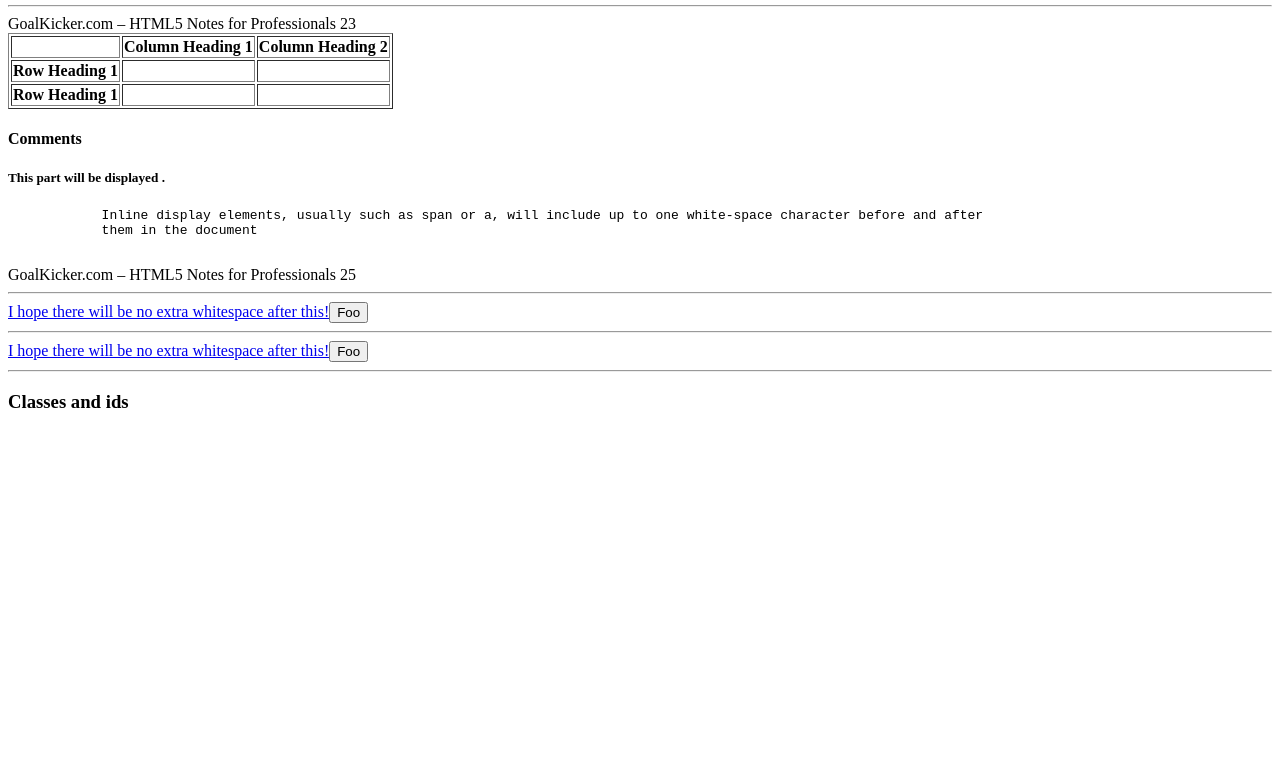
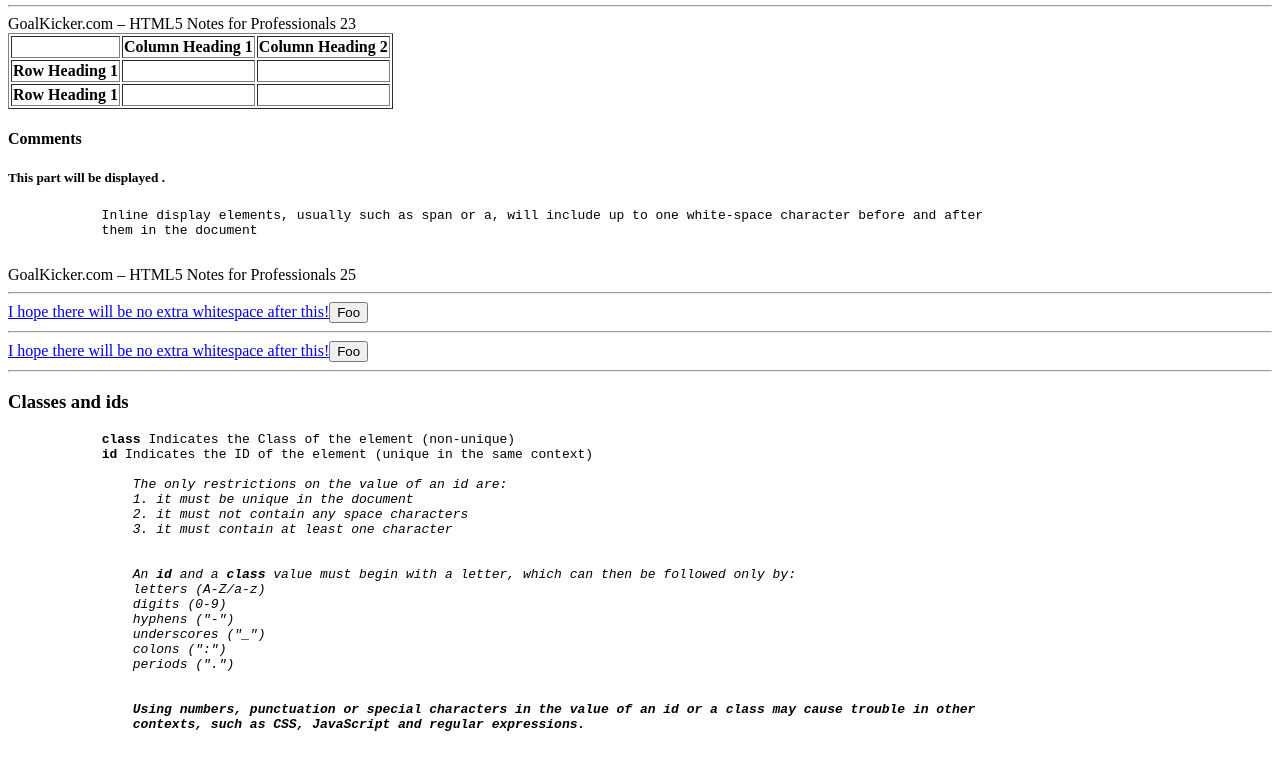
Before and after one commit to WarszawskiDev/TechnologieWebDevelopera, a plain HTML site: page HTML5/index.html in a window 1280 px wide. Shown: the part 2815-3595 px from the top of the page. Before the commit the page ends 3255 px from the top, so only its background shows below. Drawn offline with Linux system fonts and the light colour scheme.

Commit message:
classes and ids

```diff
--- a/HTML5/index.html
+++ b/HTML5/index.html
@@ -313,4 +313,29 @@
 
         <hr/>
         <h3>Classes and ids</h3>
+
+        <pre>
+            <b>class</b> Indicates the Class of the element (non-unique)
+            <b>id</b> Indicates the ID of the element (unique in the same context)
+            <i>
+                The only restrictions on the value of an id are:
+                1. it must be unique in the document
+                2. it must not contain any space characters
+                3. it must contain at least one character
+            </i>
+            <i>
+                An <b>id</b> and a <b>class</b> value must begin with a letter, which can then be followed only by:
+                letters (A-Z/a-z)
+                digits (0-9)
+                hyphens ("-")
+                underscores ("_")
+                colons (":")
+                periods (".")
+
+                <b>
+                Using numbers, punctuation or special characters in the value of an id or a class may cause trouble in other
+                contexts, such as CSS, JavaScript and regular expressions.
+                </b>
+            </i>
+        </pre>
 </html>
```
